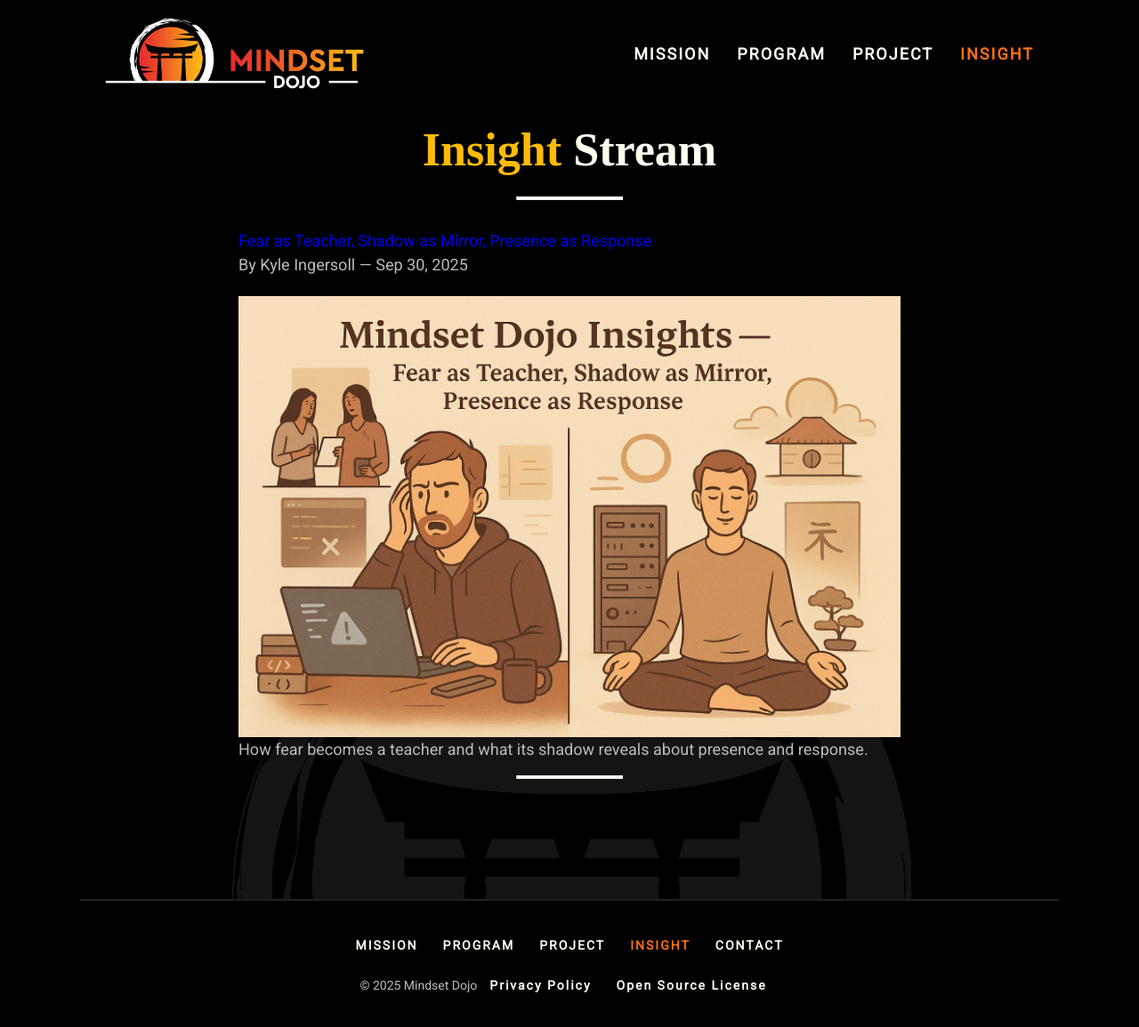
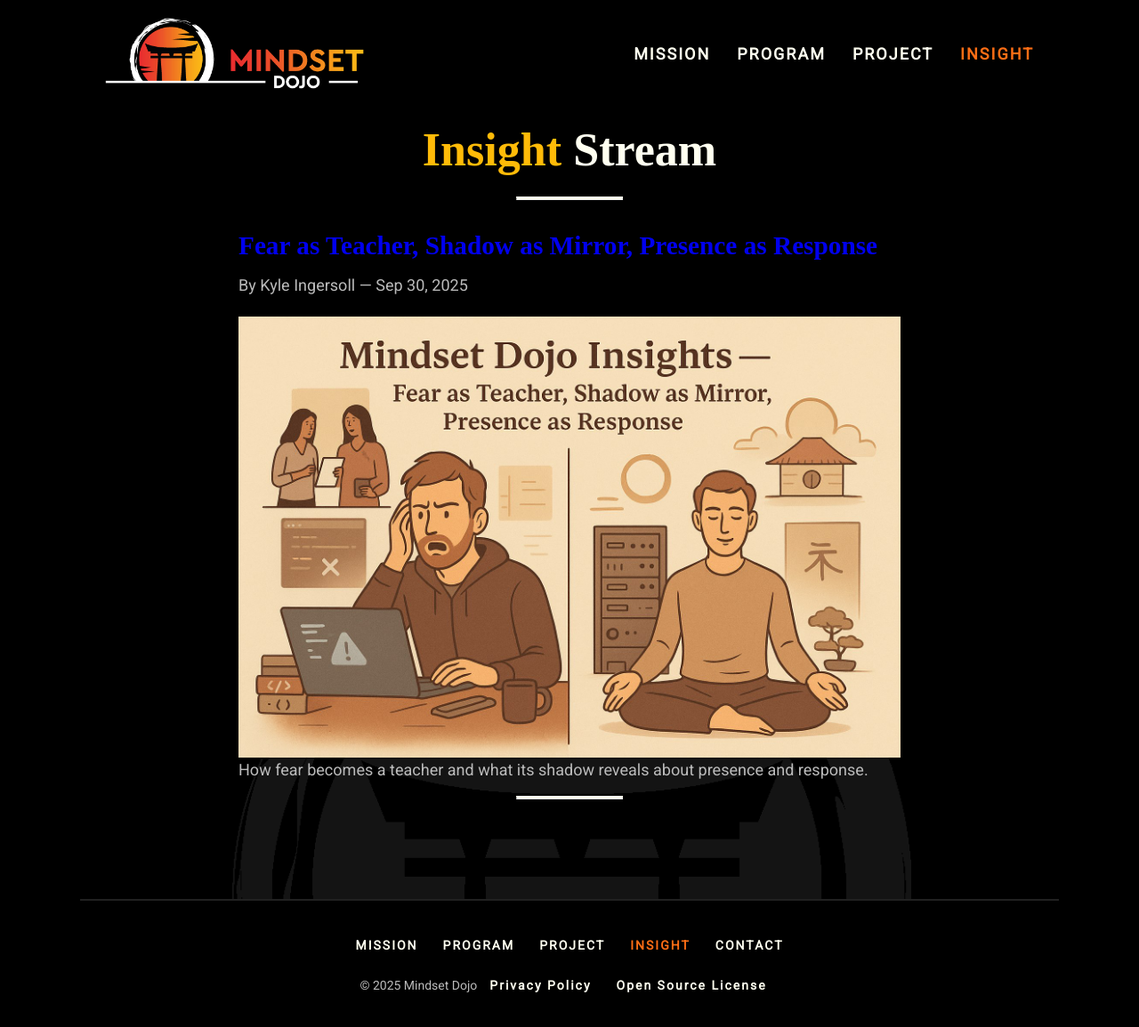
Before and after one commit to mindset-dojo/mindset-dojo.github.io, a Jekyll site: the page built from insight.md, in a window 1280 px wide and 1200 px high. Shown: the top 1155 px of the window at 89% size. Built offline with Jekyll 4.4.1, drawn with Linux system fonts in a browser that asks for light colours; some web fonts are replaced.

Commit message:
refactor(insight): change mark tag back to h3.

```diff
--- a/insight.md
+++ b/insight.md
@@ -47,9 +47,9 @@
     {%- endcomment -%}
     {% assign post_url = '/insight/' | append: post_slug | append: '/' | relative_url %}
 
-      <mark>
+      <h3>
         <a href="{{ post_url }}">{{ post.title }}</a>
-      </mark>
+      </h3>
 
       <p class="meta">By {{ post.author | default: site.author }} — {{ post.date | date: "%b %-d, %Y" }}</p>
 
```
